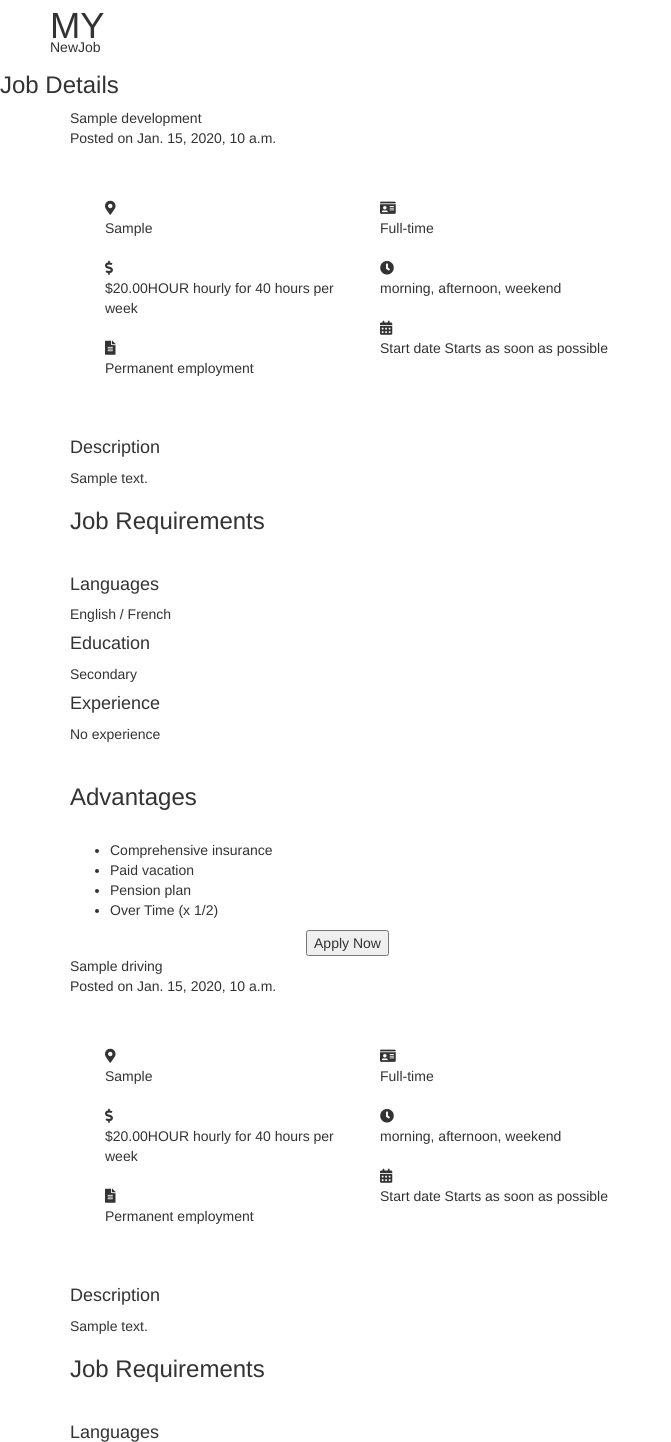
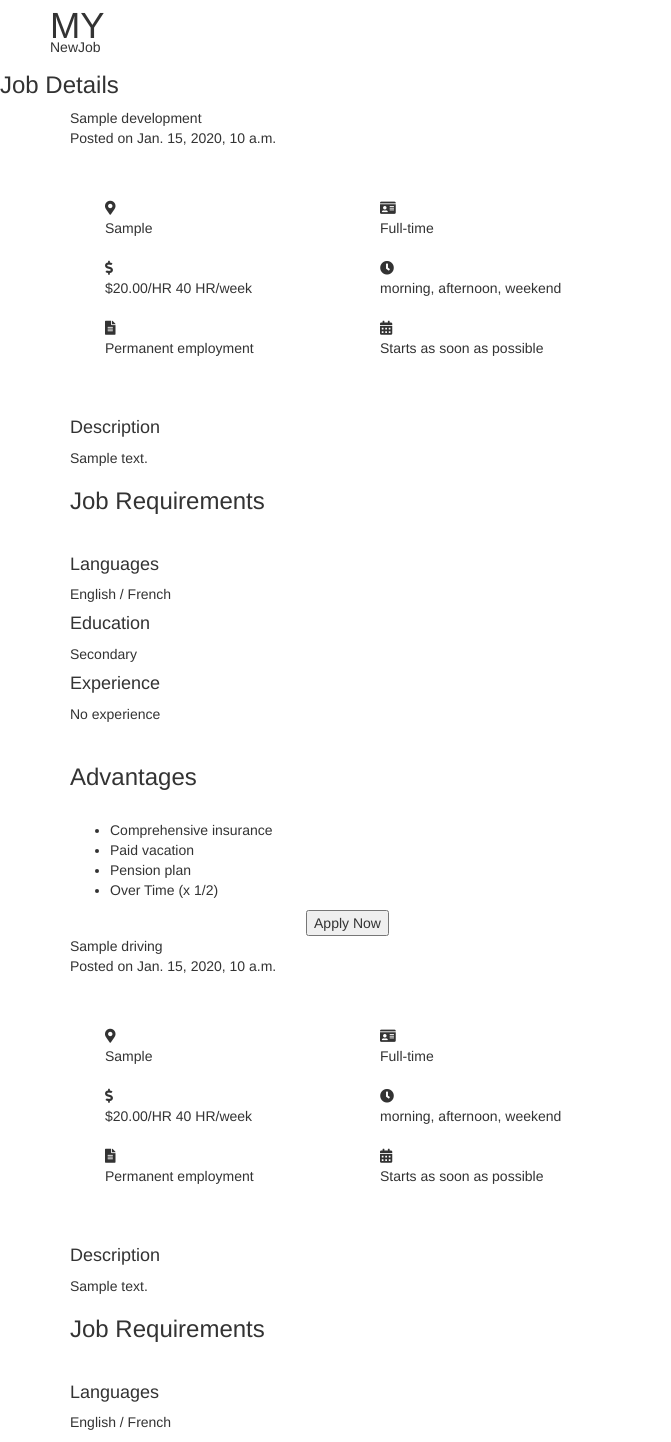
Before and after one commit to tlaloc-debug/mynewjob, a Django app: a page that uses templates/details.html in a window 1280 px wide. Shown: the top 1442 px of the page, without its empty margins (0-671 px from the left). Run offline with Django 3.2, Linux system fonts and the light colour scheme; tables that the repository leaves empty hold one stand-in row (values such as "Sample post"); some libraries are stand-ins or nearby versions.

Commit message:
change salary and start date

```diff
--- a/templates/details.html
+++ b/templates/details.html
@@ -72,7 +72,7 @@
                                 <div class="details-icon">
                                     <i class="fas fa-dollar-sign details-icon" ></i>
                                 </div>
-                                <div class="details-icon-text">$20.00HOUR hourly for 40 hours per week</div><br>
+                                <div class="details-icon-text">$20.00/HR 40 HR/week</div><br>
 
                                 <div class="details-icon">
                                     <i class="fas fa-file-alt details-icon" ></i>
@@ -96,7 +96,7 @@
                                 <div class="details-icon">
                                     <i class="fas fa-calendar-alt details-icon" ></i>
                                 </div>
-                                <div class="details-icon-text">Start date Starts as soon as possible</div>
+                                <div class="details-icon-text">Starts as soon as possible</div>
 
                             </div>
 
```
